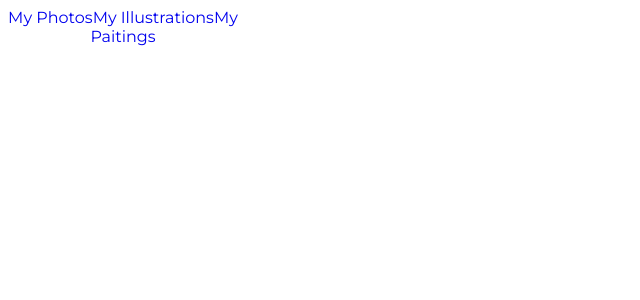
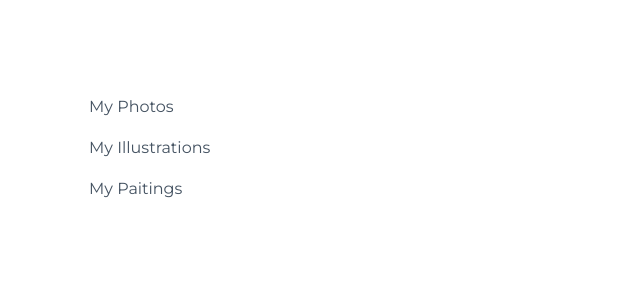
Before and after one commit to christine-gk416/functional-components-challenge, a React (Create React App) app in the folder my-app/: page / in a window 1280 px wide. Shown: the top 300 px of the page, without its empty margins (0-640 px from the left). Built offline with nearby package versions, Linux system fonts and the light colour scheme.

Commit message:
Add CSS to sidebar module

```diff
--- a/my-app/src/components/Sidebar.js
+++ b/my-app/src/components/Sidebar.js
@@ -1,11 +1,15 @@
 import React from 'react';
+import css from "./css/Sidebar.module.css"
 
 const Sidebar = () => {
-return <div>
-    <a href='#'>My Photos</a>
-    <a href='#'>My Illustrations</a>
-    <a href='#'>My Paitings</a>
-</div>
+    return <div className = {
+            css.sidebar
+        } >
+        <
+        a href = '#' > My Photos < /a> <
+    a href = '#' > My Illustrations < /a> <
+    a href = '#' > My Paitings < /a> < /
+    div >
 }
 
 export default Sidebar
```
